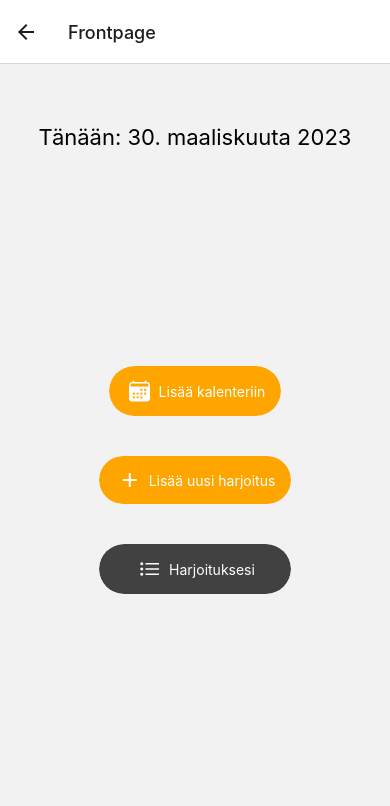
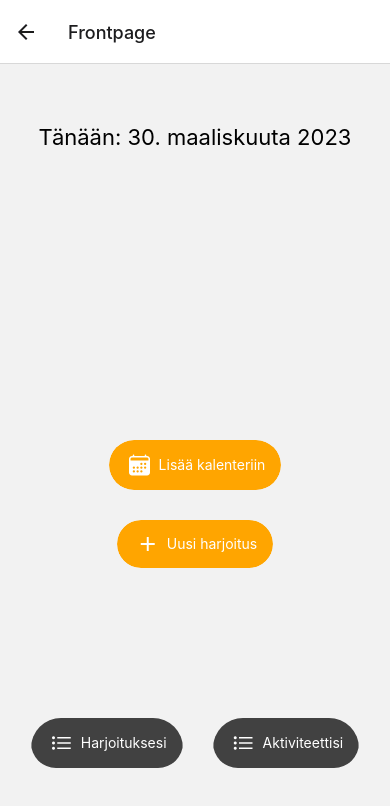
Before and after one commit to unofficialnikke/FitnessApp, a React Native app: screen /Frontpage in a window 390 px wide. Shown: the top 806 px of the page. Built offline with nearby package versions, Linux system fonts and the light colour scheme; no server answers; what react-native-calendars would draw is missing.

Commit message:
more stylind and added delete function for activities

```diff
--- a/components/Frontpage.tsx
+++ b/components/Frontpage.tsx
@@ -14,7 +14,7 @@ export default function Frontpage({ navigation }) {
             <View style={styles.dateContainer}>
                 <Text style={styles.homeText}>{`Tänään: ${d.getDate()}. ${months[d.getMonth()]}ta ${d.getFullYear()}`}</Text>
             </View>
-            <View style={{ marginBottom: 40 }}>
+            <View style={{ marginBottom: 30 }}>
                 <Chip
                     title="Lisää kalenteriin"
                     type="solid"
@@ -30,9 +30,9 @@ export default function Frontpage({ navigation }) {
                     }}
                 />
             </View>
-            <View style={{ marginBottom: 250 }}>
+            <View style={{ flex: 0.5 }}>
                 <Chip
-                    title="Lisää uusi harjoitus"
+                    title="Uusi harjoitus"
                     type="solid"
                     size="lg"
                     color="orange"
@@ -44,7 +44,8 @@ export default function Frontpage({ navigation }) {
                         navigation.navigate("NewTraining")
                     }}
                 />
-                <View style={{ marginTop: 40 }}>
+            </View>
+            <View style={{ marginTop: 40, flexDirection: "row", flex: 0.4 }}>
                 <Chip
                     size="lg"
                     type="solid"
@@ -59,7 +60,21 @@ export default function Frontpage({ navigation }) {
                         navigation.navigate("ShowTrainings")
                     }}
                 />
-                </View>
+                <View style={{ marginLeft: 15, marginRight: 15 }}></View>
+                <Chip
+                    size="lg"
+                    type="solid"
+                    color="#414141"
+                    title="Aktiviteettisi"
+                    icon={{
+                        name: "list-outline",
+                        color: "white",
+                        type: "ionicon"
+                    }}
+                    onPress={() => {
+                        navigation.navigate("ShowActivities")
+                    }}
+                />
             </View>
         </View>
     )
--- a/components/NewActivity.tsx
+++ b/components/NewActivity.tsx
@@ -68,7 +68,7 @@ export default function NewActivity({ navigation }) {
                     size="lg"
                     type="solid"
                     color="#414141"
-                    title="Katso aktiviteetit"
+                    title="Aktiviteettisi"
                     icon={{
                         name: "list-outline",
                         color: "white",
@@ -92,7 +92,7 @@ export default function NewActivity({ navigation }) {
                         color: "white",
                         type: "ionicon"
                     }}
-                    color="#414141"
+                    color="orange"
                 />
             </View>
             {show && (
--- a/components/ShowActivities.tsx
+++ b/components/ShowActivities.tsx
@@ -1,10 +1,9 @@
-import { View, ActivityIndicator, Text, ScrollView, FlatList } from "react-native";
+import { View, ActivityIndicator, Text, ScrollView, FlatList, Alert } from "react-native";
 import { useEffect, useState } from "react"
-import { ListItem } from '@rneui/themed';
+import { Icon, ListItem } from '@rneui/themed';
 import { db } from '../config/firebaseConfig';
-import { collection, onSnapshot, query } from 'firebase/firestore';
+import { collection, onSnapshot, query, deleteDoc, doc } from 'firebase/firestore';
 import { styles } from "../styles/NewActivityStyle";
-import { List } from "react-native-paper";
 
 export default function ShowActivities({ navigation }) {
     const [activityList, setActivityList] = useState<any>([])
@@ -22,6 +21,20 @@ export default function ShowActivities({ navigation }) {
             unsubscribe()
         }
     }, [])
+    const deleteActivity = async (activityListId: any) => {
+        try {
+            if (!activityListId) {
+                console.log("Error deleting activity: no ID provided")
+                return
+            }
+            const docRef = doc(db, "activityList", activityListId)
+            await deleteDoc(docRef)
+            console.log("Activity deleted succesfully!")
+        } catch (error) {
+            console.log("Error deleting activity: ", error)
+        }
+    }
+
     const renderActivityList = () => {
         if (loading) {
             return (
@@ -43,8 +56,28 @@ export default function ShowActivities({ navigation }) {
                             bottomDivider
                             content={
                                 <>
+                                    <Icon
+                                        name="delete"
+                                        color="orange"
+                                        size={40}
+                                        onPress={() => {
+                                            Alert.alert(
+                                                "Varoitus",
+                                                `Haluatko varmasti poistaa harjoituksen ${item.title} päivältä ${item.date}?`,
+                                                [
+                                                    { text: "Peruuta", style: "cancel" }, {
+                                                        text: "Ok",
+                                                        onPress: () =>
+                                                            deleteActivity(item.id),
+                                                        style: "destructive",
+                                                    },
+                                                ],
+                                                { cancelable: true }
+                                            )
+                                        }}
+                                    />
                                     <ListItem.Content>
-                                        <ListItem.Title style={{ fontSize: 26, color: "orange" }}>
+                                        <ListItem.Title style={{ fontSize: 26, color: "#414141" }}>
                                             {item.title}
                                         </ListItem.Title>
                                         <ListItem.Title style={{ fontSize: 20, }}>
--- a/components/StackNavi.tsx
+++ b/components/StackNavi.tsx
@@ -15,10 +15,10 @@ export default function StackNavi() {
             <Stack.Navigator>
                 <Stack.Screen name="TabNavi" component={TabNavi} options={{ headerShown: false }} />
                 <Stack.Screen name="Frontpage" component={Frontpage} />
-                <Stack.Screen name="NewTraining" component={NewTraining} options={{ title: "Uusi harjoitus" }} />
-                <Stack.Screen name="ShowTrainings" component={ShowTrainings} options={{ title: "Harjoitukset" }} />
-                <Stack.Screen name="NewActivity" component={NewActivity} options={{ title: "Uusi aktiviteetti" }} />
-                <Stack.Screen name="ShowActivities" component={ShowActivities} options={{ title: "Aktiviteetit" }} />
+                <Stack.Screen name="NewTraining" component={NewTraining} options={{ title: "Uusi harjoitus", headerStyle: { backgroundColor: "orange" }, headerTitleStyle: { color: "white" } }} />
+                <Stack.Screen name="ShowTrainings" component={ShowTrainings} options={{ title: "Harjoitukset", headerStyle: { backgroundColor: "orange" }, headerTitleStyle: { color: "white" } }} />
+                <Stack.Screen name="NewActivity" component={NewActivity} options={{ title: "Uusi aktiviteetti", headerStyle: { backgroundColor: "orange" }, headerTitleStyle: { color: "white" } }} />
+                <Stack.Screen name="ShowActivities" component={ShowActivities} options={{ title: "Aktiviteetit", headerStyle: { backgroundColor: "orange" }, headerTitleStyle: { color: "white" } }} />
             </Stack.Navigator>
         </NavigationContainer>
     );
--- a/components/TabNavi.tsx
+++ b/components/TabNavi.tsx
@@ -53,15 +53,28 @@ export default function TabNavi() {
 
                     return <Ionicons name={iconName} size={size} color={color} />;
                 },
-                tabBarActiveTintColor: 'orange',
-                tabBarInactiveTintColor: 'white',
-                tabBarInactiveBackgroundColor: '#414141',
-                tabBarActiveBackgroundColor: '#414141',
+                tabBarActiveTintColor: "orange",
+                tabBarInactiveTintColor: "white",
+                tabBarInactiveBackgroundColor: "#414141",
+                tabBarActiveBackgroundColor: "#414141",
+                headerTitleAlign: "center"
             })}
         >
-            <Tab.Screen name="Etusivu" component={HomeScreen} />
-            <Tab.Screen name="Kalenteri" component={CalendarScreen} />
-            <Tab.Screen name="Harjoitukset" component={TrainingsScreen} />
+            <Tab.Screen name="Etusivu" component={HomeScreen} options={{
+                headerStyle: { backgroundColor: "orange" },
+                headerTitleStyle: { color: "white" },
+            }}
+            />
+            <Tab.Screen name="Kalenteri" component={CalendarScreen} options={{
+                headerStyle: { backgroundColor: "orange" },
+                headerTitleStyle: { color: "white" }
+            }}
+            />
+            <Tab.Screen name="Harjoitukset" component={TrainingsScreen} options={{
+                headerStyle: { backgroundColor: "orange" },
+                headerTitleStyle: { color: "white" }
+            }}
+            />
         </Tab.Navigator>
     )
 }
--- a/components/Trainings.tsx
+++ b/components/Trainings.tsx
@@ -55,7 +55,7 @@ export default function Trainings() {
                 <Chip
                     size="lg"
                     type="solid"
-                    color="orange"
+                    color="#414141"
                     title="Hae harjoitukset"
                     onPress={() => {
                         getTrainings()
--- a/package.json
+++ b/package.json
@@ -20,8 +20,8 @@
     "firebase": "^9.19.1",
     "react": "18.2.0",
     "react-native": "0.71.6",
-    "react-native-alert-notification": "^0.3.4",
     "react-native-calendars": "^1.1295.0",
+    "react-native-datepicker": "^1.7.2",
     "react-native-gesture-handler": "^2.9.0",
     "react-native-paper": "^5.6.0",
     "react-native-picker-select": "^8.0.4",
```
Also changed, not shown: components/ShowTrainings.tsx (+4 -4 lines), 1 other file (tests, documents, lock files or other folders). Lines whose indentation alone changed are shown as unchanged.
